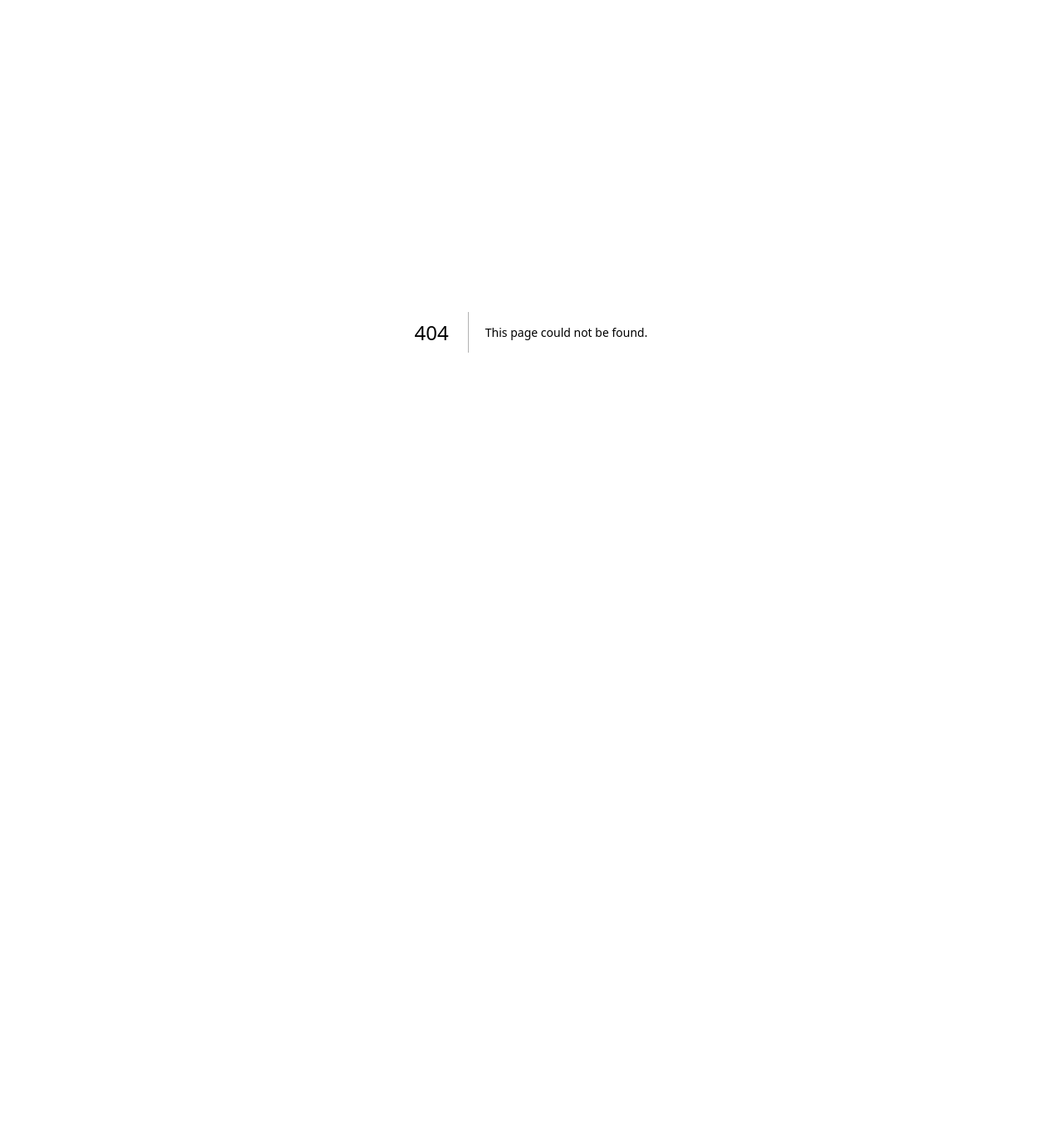
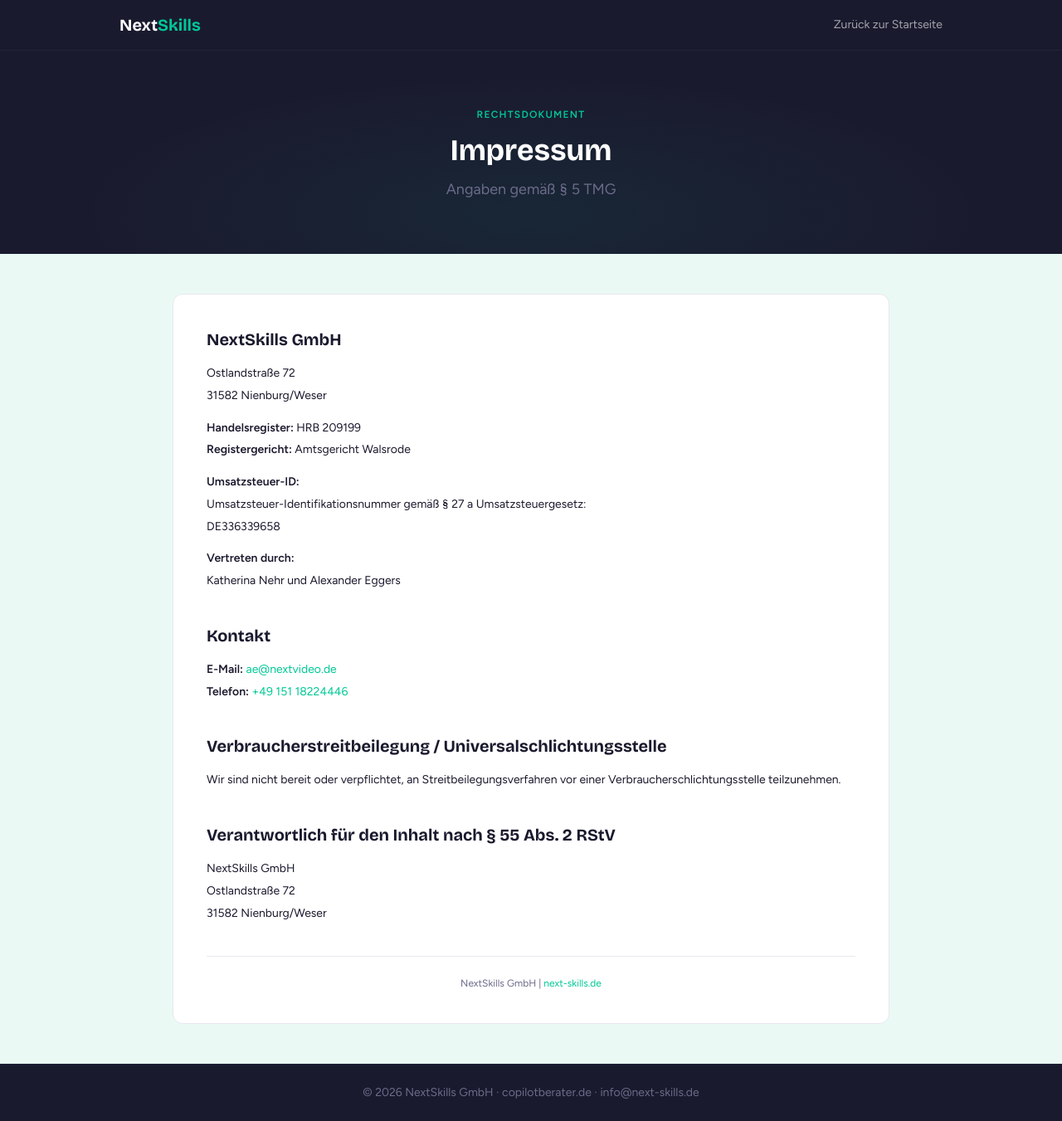
Before and after one commit to Eggers2/Copilot-Partner-Masterclass-, a Next.js app: page /impressum in a window 1280 px wide. Before the commit this address had no page. Shown: the whole page at 83% size. Before the commit the page ends 800 px from the top, so only its background shows below. Built offline with nearby package versions, Linux system fonts and the light colour scheme.

Commit message:
feat: Add Impressum (legal notice) page
Adds /impressum route with company details, contact info, dispute
resolution notice, and content responsibility as required by § 5 TMG.

https://claude.ai/code/session_01RGpkr7yBLXELVGXvYJAwbb

```diff
--- /dev/null
+++ b/app/impressum/page.tsx
@@ -0,0 +1,156 @@
+import type { Metadata } from "next";
+import Link from "next/link";
+
+export const metadata: Metadata = {
+  title: "Impressum – Microsoft Copilot Partner Masterclass | NextSkills",
+  description:
+    "Impressum der NextSkills GmbH – Angaben gemäß § 5 TMG.",
+};
+
+export default function ImpressumPage() {
+  return (
+    <div className="min-h-screen bg-ice">
+      {/* Header */}
+      <header className="bg-slate border-b border-slate-2">
+        <div className="max-w-5xl mx-auto px-4 py-4 flex items-center justify-between">
+          <Link href="/" className="flex items-center gap-3">
+            <span
+              className="font-bold text-white text-xl"
+              style={{ fontFamily: "'Bricolage Grotesque', sans-serif" }}
+            >
+              Next<span className="text-green">Skills</span>
+            </span>
+          </Link>
+          <Link
+            href="/"
+            className="text-sm text-white/60 hover:text-white transition-colors"
+          >
+            Zurück zur Startseite
+          </Link>
+        </div>
+      </header>
+
+      {/* Hero */}
+      <div className="bg-slate py-16 text-center px-4 relative overflow-hidden">
+        <div
+          className="absolute inset-0 opacity-30"
+          style={{
+            background:
+              "radial-gradient(ellipse at 50% 80%, rgba(0,200,150,.25) 0%, transparent 60%)",
+          }}
+        />
+        <div className="relative z-10">
+          <span className="inline-block text-green text-xs font-bold tracking-widest uppercase mb-4">
+            Rechtsdokument
+          </span>
+          <h1
+            className="text-3xl md:text-4xl font-bold text-white mb-3"
+            style={{ fontFamily: "'Bricolage Grotesque', sans-serif" }}
+          >
+            Impressum
+          </h1>
+          <p className="text-gray text-lg max-w-2xl mx-auto">
+            Angaben gemäß § 5 TMG
+          </p>
+        </div>
+      </div>
+
+      {/* Content */}
+      <div className="max-w-4xl mx-auto px-4 py-12">
+        <div className="bg-white rounded-xl border border-cool p-6 md:p-10 space-y-10 text-slate text-sm leading-relaxed">
+          {/* Angaben */}
+          <section>
+            <h2
+              className="text-xl font-bold text-slate mb-4"
+              style={{ fontFamily: "'Bricolage Grotesque', sans-serif" }}
+            >
+              NextSkills GmbH
+            </h2>
+            <p className="mb-1">Ostlandstraße 72</p>
+            <p className="mb-4">31582 Nienburg/Weser</p>
+            <p className="mb-1">
+              <span className="font-semibold">Handelsregister:</span> HRB 209199
+            </p>
+            <p className="mb-4">
+              <span className="font-semibold">Registergericht:</span> Amtsgericht Walsrode
+            </p>
+            <p className="font-semibold mb-1">Umsatzsteuer-ID:</p>
+            <p className="mb-1">
+              Umsatzsteuer-Identifikationsnummer gemäß § 27 a Umsatzsteuergesetz:
+            </p>
+            <p className="mb-4">DE336339658</p>
+            <p className="font-semibold mb-1">Vertreten durch:</p>
+            <p>Katherina Nehr und Alexander Eggers</p>
+          </section>
+
+          {/* Kontakt */}
+          <section>
+            <h2
+              className="text-xl font-bold text-slate mb-4"
+              style={{ fontFamily: "'Bricolage Grotesque', sans-serif" }}
+            >
+              Kontakt
+            </h2>
+            <p className="mb-1">
+              <span className="font-semibold">E-Mail:</span>{" "}
+              <a href="mailto:ae@nextvideo.de" className="text-green hover:underline">
+                ae@nextvideo.de
+              </a>
+            </p>
+            <p>
+              <span className="font-semibold">Telefon:</span>{" "}
+              <a href="tel:+4915118224446" className="text-green hover:underline">
+                +49 151 18224446
+              </a>
+            </p>
+          </section>
+
+          {/* Verbraucherstreitbeilegung */}
+          <section>
+            <h2
+              className="text-xl font-bold text-slate mb-4"
+              style={{ fontFamily: "'Bricolage Grotesque', sans-serif" }}
+            >
+              Verbraucherstreitbeilegung / Universalschlichtungsstelle
+            </h2>
+            <p>
+              Wir sind nicht bereit oder verpflichtet, an Streitbeilegungsverfahren
+              vor einer Verbraucherschlichtungsstelle teilzunehmen.
+            </p>
+          </section>
+
+          {/* Verantwortlich */}
+          <section>
+            <h2
+              className="text-xl font-bold text-slate mb-4"
+              style={{ fontFamily: "'Bricolage Grotesque', sans-serif" }}
+            >
+              Verantwortlich für den Inhalt nach § 55 Abs. 2 RStV
+            </h2>
+            <p className="mb-1">NextSkills GmbH</p>
+            <p className="mb-1">Ostlandstraße 72</p>
+            <p>31582 Nienburg/Weser</p>
+          </section>
+
+          {/* Footer note */}
+          <div className="pt-6 border-t border-cool text-xs text-gray text-center">
+            NextSkills GmbH |{" "}
+            <a href="https://next-skills.de" target="_blank" rel="noopener noreferrer" className="text-green hover:underline">
+              next-skills.de
+            </a>
+          </div>
+        </div>
+      </div>
+
+      {/* Footer */}
+      <footer className="bg-slate border-t border-slate-2 py-6 text-center text-sm text-gray">
+        <p>
+          © {new Date().getFullYear()} NextSkills GmbH · copilotberater.de ·{" "}
+          <a href="mailto:info@next-skills.de" className="hover:text-green transition-colors">
+            info@next-skills.de
+          </a>
+        </p>
+      </footer>
+    </div>
+  );
+}
```
